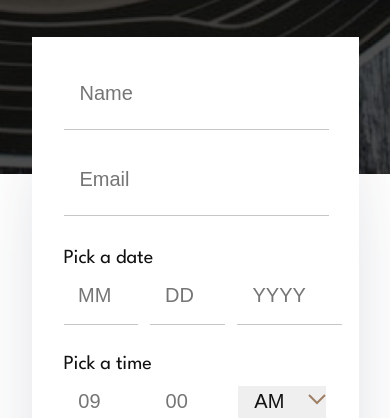
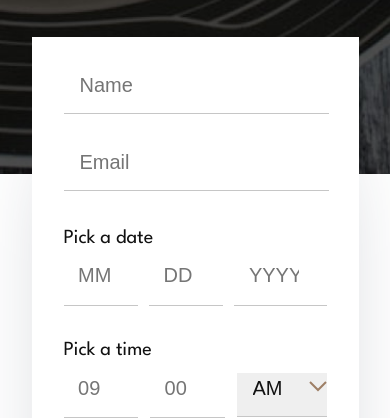
Before and after one commit to adriana-s-c/dine-restaurant-website, a React (Create React App) app: page /booktable in a window 390 px wide. Shown: the part 426-844 px from the top of the page. Built offline with nearby package versions, Linux system fonts and the light colour scheme.

Commit message:
Add Seperate TextField Component

```diff
--- /dev/null
+++ b/src/components/FormPage/ReservationForm/TextField/index.module.css
@@ -0,0 +1,83 @@
+.textFieldBox {
+  width: 444px;
+  height: 43px;
+}
+
+.textFieldBoxError {
+  height: 64px;
+}
+
+.field {
+  height: 28px;
+  width: 428px;
+  font-style: normal;
+  font-weight: 400;
+  font-size: 20px;
+  line-height: 28px;
+  color: #111111;
+  border-style: solid;
+  border-radius: 0;
+  border-top: none;
+  border-left: none;
+  border-right: none;
+  border-color: #c6c6c6;
+  border-width: 1px;
+  padding-left: 16px;
+  padding-bottom: 14px;
+  caret-color: #9e7f66;
+}
+.field:focus {
+  outline: none;
+}
+
+.fieldError {
+  height: 29px;
+  width: 428px;
+  font-style: normal;
+  font-weight: 400;
+  font-size: 20px;
+  line-height: 28px;
+  color: #b54949;
+  border-style: solid;
+  border-radius: 0;
+  border-top: none;
+  border-left: none;
+  border-right: none;
+  border-color: #b54949;
+  border-width: 1px;
+  padding-left: 16px;
+  padding-bottom: 14px;
+}
+
+.fieldError::placeholder {
+  color: #b54949;
+  mix-blend-mode: normal;
+  opacity: 0.5;
+}
+
+.fieldError:focus {
+  outline: none;
+}
+
+.errorMessage {
+  font-weight: 500;
+  font-size: 10px;
+  line-height: 9px;
+  letter-spacing: -0.125px;
+  color: #b54949;
+  margin-top: 12px;
+  padding-left: 16px;
+}
+
+@media (max-width: 600px) {
+  .textFieldBox {
+    width: 263px;
+    height: 43px;
+  }
+  .field {
+    width: 247px;
+  }
+  .fieldError {
+    width: 247px;
+  }
+}
--- /dev/null
+++ b/src/components/FormPage/ReservationForm/TextField/index.tsx
@@ -0,0 +1,54 @@
+import styles from "./index.module.css";
+import { Field } from "formik";
+
+function validateName(value: string) {
+  let error;
+  if (!value) {
+    error = "This field is required";
+  } else if (value.length < 2) {
+    error = "It's too short";
+  }
+  return error;
+}
+
+function validateEmail(value: string) {
+  let error;
+  if (!value) {
+    error = "This field is required";
+  } else if (!/^[A-Z0-9._%+-]+@[A-Z0-9.-]+\.[A-Z]{2,4}$/i.test(value)) {
+    error = "Invalid email address";
+  }
+  return error;
+}
+
+type TextFieldProps = {
+  touched: any;
+  errors: any;
+  textFieldName: string;
+};
+
+export function TextField({ touched, errors, textFieldName }: TextFieldProps) {
+  const isError =
+    textFieldName === "name"
+      ? errors.name && touched.name
+      : errors.email && touched.email;
+
+  const validation = textFieldName === "name" ? validateName : validateEmail;
+
+  return (
+    <div className={isError ? styles.textFieldBoxError : styles.textFieldBox}>
+      <Field
+        id={textFieldName}
+        name={textFieldName}
+        placeholder={
+          textFieldName.charAt(0).toUpperCase() + textFieldName.slice(1)
+        }
+        validate={validation}
+        className={isError ? styles.fieldError : styles.field}
+      />
+      {isError ? (
+        <div className={styles.errorMessage}>{errors.name}</div>
+      ) : null}
+    </div>
+  );
+}
--- a/src/components/FormPage/ReservationForm/index.module.css
+++ b/src/components/FormPage/ReservationForm/index.module.css
@@ -9,75 +9,14 @@
 }
 
 .formContent {
-  display: flex;
-  flex-direction: column;
-  margin-top: 50px;
+  position: absolute;
+  top: calc((100% - 447px) / 2);
+  left: calc((100% - 444px) / 2);
   height: 447px;
   width: 444px;
   display: flex;
   flex-direction: column;
   justify-content: space-between;
-  margin-left: 48px;
-}
-
-.field {
-  height: 29px;
-  width: 428px;
-  font-style: normal;
-  font-weight: 400;
-  font-size: 20px;
-  line-height: 28px;
-  color: #111111;
-  border-style: solid;
-  border-radius: 0;
-  border-top: none;
-  border-left: none;
-  border-right: none;
-  border-color: #c6c6c6;
-  border-width: 1px;
-  padding-left: 16px;
-  padding-bottom: 14px;
-  caret-color: #9e7f66;
-}
-.field:focus {
-  outline: none;
-}
-
-.fieldError {
-  height: 29px;
-  width: 428px;
-  font-style: normal;
-  font-weight: 400;
-  font-size: 20px;
-  line-height: 28px;
-  color: #b54949;
-  border-style: solid;
-  border-radius: 0;
-  border-top: none;
-  border-left: none;
-  border-right: none;
-  border-color: #b54949;
-  border-width: 1px;
-  padding-left: 16px;
-  padding-bottom: 14px;
-}
-
-.fieldError:focus {
-  outline: none;
-}
-
-.fieldBox {
-  width: 444px;
-}
-
-.errorMessage {
-  font-weight: 500;
-  font-size: 10px;
-  line-height: 9px;
-  letter-spacing: -0.125px;
-  color: #b54949;
-  margin-top: 12px;
-  padding-left: 16px;
 }
 
 .label {
@@ -89,7 +28,6 @@
   line-height: 28px;
   color: #111111;
   margin-top: 9px;
-  margin-right: 35px;
 }
 
 .labelError {
@@ -101,12 +39,6 @@
   line-height: 28px;
   color: #b54949;
   margin-top: 9px;
-  margin-right: 35px;
-}
-
-.fieldError::placeholder {
-  color: #b54949;
-  opacity: 0.5;
 }
 
 .fieldDate {
@@ -126,7 +58,6 @@
   border-width: 1px;
   padding-bottom: 14px;
   padding-left: 16px;
-  margin-right: 16px;
   caret-color: #9e7f66;
 }
 
@@ -147,7 +78,6 @@
   border-width: 1px;
   padding-bottom: 14px;
   padding-left: 16px;
-  margin-right: 16px;
   caret-color: #9e7f66;
 }
 
@@ -218,8 +148,8 @@
 }
 
 .select {
-  width: 97px;
-  height: 43px;
+  width: 90px;
+  height: 44px;
   font-style: normal;
   font-weight: 400;
   font-size: 20px;
@@ -283,7 +213,15 @@
   display: flex;
   flex-direction: row;
   width: 444px;
-  justify-content: space-around;
+  justify-content: space-between;
+}
+
+.dateInputsBox {
+  width: 289px;
+  display: flex;
+  flex-direction: row;
+  justify-content: space-between;
+  align-items: baseline;
 }
 
 .errorMessageDate {
@@ -323,63 +261,49 @@
   .formContent {
     width: 263px;
     height: 519px;
-    margin-left: calc((100% - 263px) / 2);
-    margin-top: 34px;
-  }
-  .fieldBox {
-    width: 263px;
-  }
-  .field {
-    width: 247px;
-    height: 43px;
-  }
-  .fieldError {
-    width: 247px;
-    height: 43px;
+    left: calc((100% - 263px) / 2);
+    top: calc((100% - 519px) / 2);
   }
   .dateBox {
     width: 263px;
     height: 79px;
     flex-direction: column;
   }
-  .dateMobileBox {
-    display: flex;
-    flex-direction: row;
-    justify-content: space-around;
-  }
-  .fieldBox {
+  .dateInputsBox {
     width: 263px;
+    height: 43px;
   }
   .fieldDate {
-    width: 58.4px;
-    height: 29px;
-    margin-right: 12px;
+    width: 32px;
+    height: 30px;
     padding-left: 14.6px;
+    padding-right: 28px;
   }
   .fieldDateError {
-    width: 58.4px;
-    height: 29px;
-    margin-right: 12px;
+    width: 32px;
+    height: 30px;
     padding-left: 14.6px;
+    padding-right: 28px;
   }
   .label {
     margin: 0;
     margin-bottom: 8px;
   }
   .fieldDateBigger {
-    width: 88px;
-    height: 29px;
-
-    padding-left: 15px;
+    width: 49.64px;
+    height: 30px;
+    padding-left: 14.6px;
+    padding-right: 28px;
   }
   .fieldDateBiggerError {
-    width: 73px;
-    padding-left: 15px;
+    width: 49.64px;
+    height: 30px;
+    padding-left: 14.6px;
+    padding-right: 28px;
   }
   .select {
-    width: 88px;
-    height: 45px;
-    padding-bottom: 15px;
+    /* position: relative;
+    bottom: 0px; */
   }
   .button {
     width: 263px;
--- a/src/components/FormPage/ReservationForm/index.tsx
+++ b/src/components/FormPage/ReservationForm/index.tsx
@@ -3,6 +3,7 @@ import { Formik, Form, Field } from "formik";
 import styles from "./index.module.css";
 import { Counter } from "./Counter";
 import { DataContext } from "../../../context";
+import { TextField } from "./TextField";
 
 interface Values {
   name: string;
@@ -115,37 +116,12 @@ export function ReservationForm() {
       >
         {({ errors, touched }) => (
           <Form className={styles.formContent}>
-            <div className={styles.fieldBox}>
-              <Field
-                id="name"
-                name="name"
-                placeholder="Name"
-                validate={validateName}
-                className={
-                  errors.name && touched.name ? styles.fieldError : styles.field
-                }
-              />
-              {errors.name && touched.name ? (
-                <div className={styles.errorMessage}>{errors.name}</div>
-              ) : null}
-            </div>
-            <div className={styles.fieldBox}>
-              <Field
-                id="email"
-                name="email"
-                placeholder="Email"
-                type="email"
-                validate={validateEmail}
-                className={
-                  errors.email && touched.email
-                    ? styles.fieldError
-                    : styles.field
-                }
-              />
-              {errors.email && touched.email ? (
-                <div className={styles.errorMessage}>{errors.email}</div>
-              ) : null}
-            </div>
+            <TextField errors={errors} touched={touched} textFieldName="name" />
+            <TextField
+              errors={errors}
+              touched={touched}
+              textFieldName="email"
+            />
             <div className={styles.dateBox}>
               <div className={styles.errorMessageBox}>
                 <label
@@ -168,7 +144,7 @@ export function ReservationForm() {
                   </div>
                 ) : null}
               </div>
-              <div className={styles.dateMobileBox}>
+              <div className={styles.dateInputsBox}>
                 <Field
                   id="month"
                   name="month"
@@ -180,6 +156,7 @@ export function ReservationForm() {
                   }
                   maxLength="2"
                   validate={validateMonth}
+                  inputmode="numeric"
                 />
                 <Field
                   id="day"
@@ -192,6 +169,7 @@ export function ReservationForm() {
                   }
                   maxLength="2"
                   validate={validateDay}
+                  inputmode="numeric"
                 />
                 <Field
                   id="year"
@@ -204,6 +182,7 @@ export function ReservationForm() {
                   }
                   maxLength="4"
                   validate={validateYear}
+                  inputmode="numeric"
                 />
               </div>
             </div>
@@ -227,7 +206,7 @@ export function ReservationForm() {
                   </div>
                 ) : null}
               </div>
-              <div className={styles.dateMobileBox}>
+              <div className={styles.dateInputsBox}>
                 <Field
                   id="hour"
                   name="hour"
@@ -239,6 +218,7 @@ export function ReservationForm() {
                   }
                   maxLength="2"
                   validate={validateHour}
+                  inputmode="numeric"
                 />
                 <Field
                   id="minutes"
@@ -251,6 +231,7 @@ export function ReservationForm() {
                   }
                   maxLength="2"
                   validate={validateMinutes}
+                  inputmode="numeric"
                 />
                 <Field
                   as="select"
--- a/src/components/HomePage/EventType/index.module.css
+++ b/src/components/HomePage/EventType/index.module.css
@@ -166,7 +166,7 @@
     height: 929px;
   }
   .eventTypeBox {
-    width: 689px;
+    width: 100%;
     height: 781px;
     top: 120px;
     left: calc((100vw - 689px) / 2);
--- a/src/components/HomePage/Header/index.module.css
+++ b/src/components/HomePage/Header/index.module.css
@@ -72,6 +72,12 @@
   cursor: pointer;
 }
 
+@media (max-width: 1210px) {
+  .descriptionText {
+    width: 400px;
+  }
+}
+
 @media (max-width: 1120px) {
   .header {
     background-image: url(../../../images/homepage/hero-bg-tablet.jpg);
@@ -111,6 +117,7 @@
   .descriptionText {
     height: 60px;
     margin-bottom: 52px;
+    width: 573px;
   }
 }
 
```
